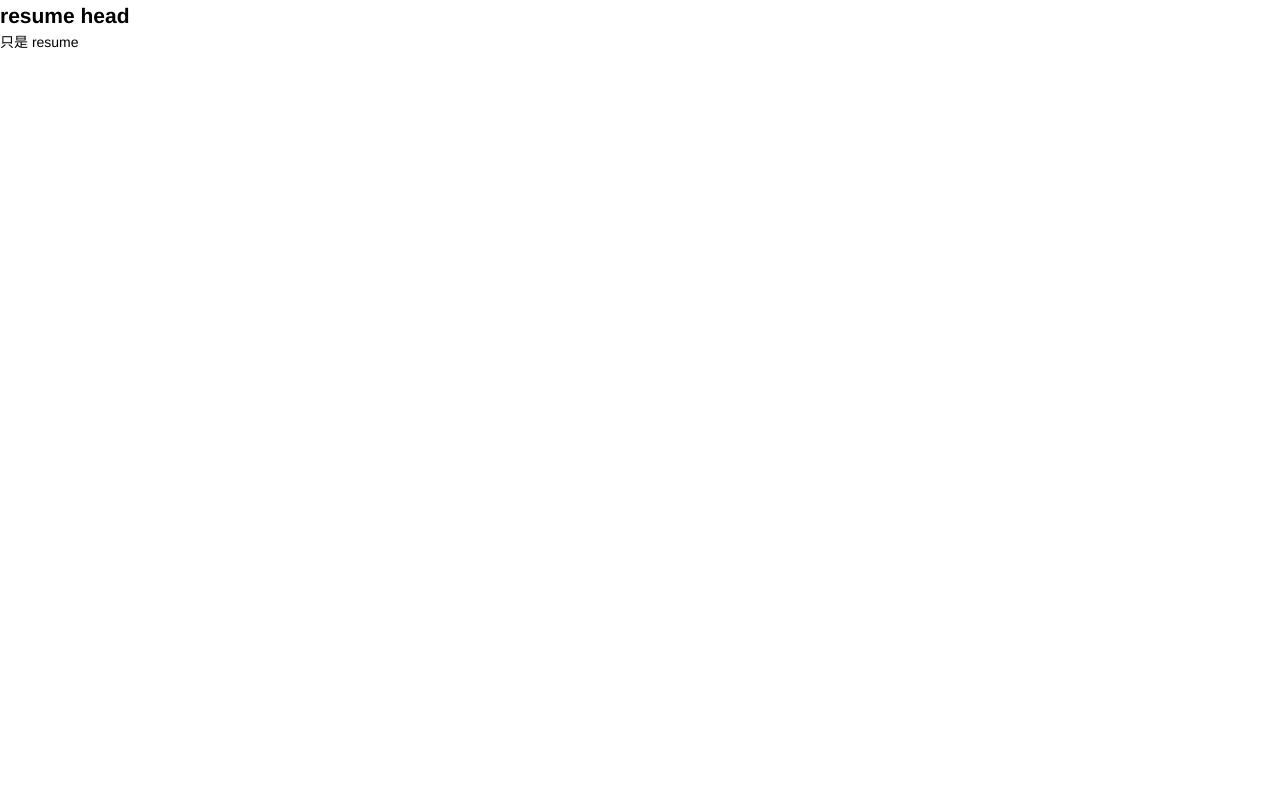
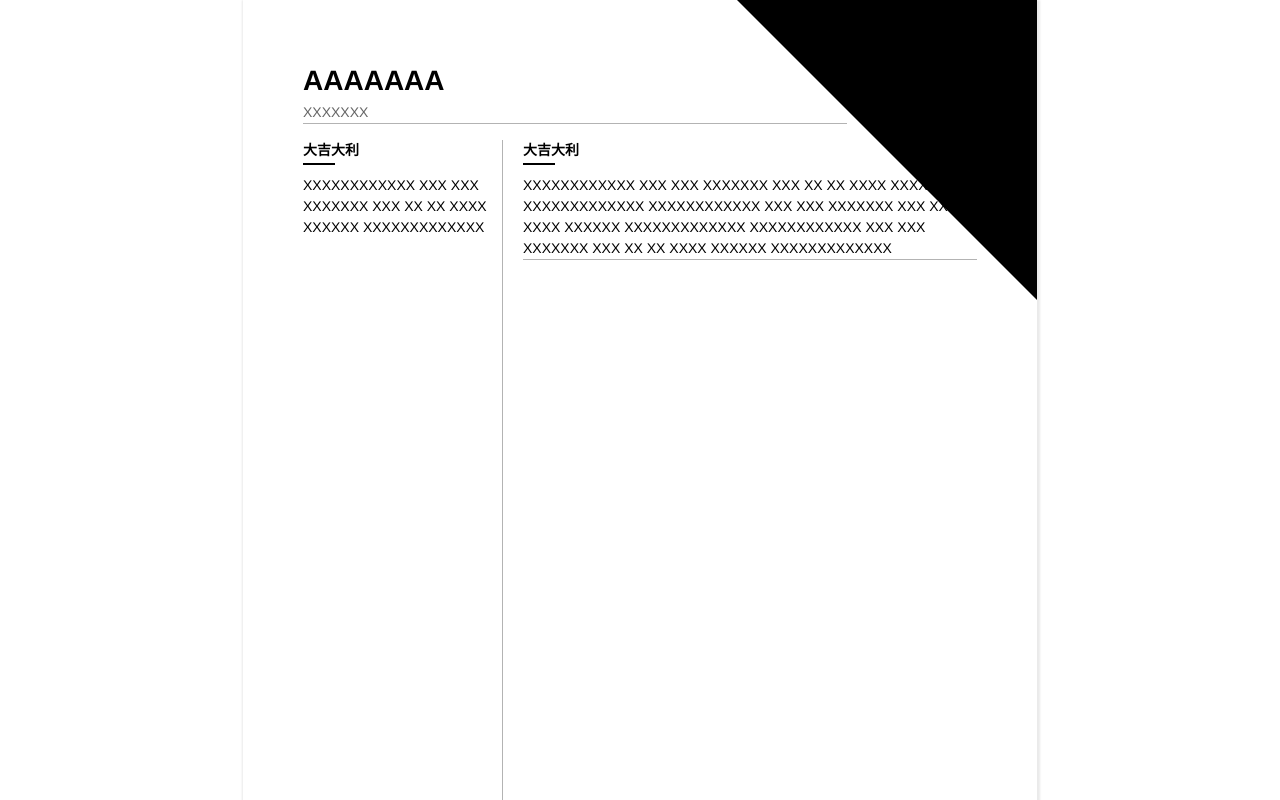
Before and after one commit to lennonover/resume, a website: page src/index.html in a window 1280 px wide. Shown: the top 800 px of the page. Drawn offline with nearby package versions, Linux system fonts and the light colour scheme; files that its build step writes are made by us from their sources.

Commit message:
:art: add ui

```diff
--- a/src/index.html
+++ b/src/index.html
@@ -15,16 +15,40 @@
         <link rel="stylesheet" href="/static/css/uan.css">
         <link rel="stylesheet" href="/static/css/main.css">
         <script src="/static/js/main.js"></script>
-    <title>resume</title>
+        <title>ABOUT</title>
     </head>
     <body>
-
-    <div id="main">
-      @@include('header.html', {
-        "title": "indexPage"
-      })
-
-      只是 resume
+        <div class="resume">
+            <div class="re-main">
+                <div class="re-main-title">
+                    <h1>AAAAAAA</h1>
+                    <span>XXXXXXX</span>
+                </div><!-- re-main-title 结束 -->
+                <div class="re-main-info">
+                    <section>
+                        <div class="item">
+                            <h4>大吉大利</h4>
                         </div>
+                        <p>
+                            XXXXXXXXXXXX XXX XXX XXXXXXX XXX XX XX XXXX XXXXXX XXXXXXXXXXXXX
+                        </p>
+                    </section>
+                </div><!-- re-main-info 结束 -->
+                <div class="re-main-cont">
+                    <section>
+                        <div class="item">
+                            <h4>大吉大利</h4>
+                        </div>
+                        <p>
+                            XXXXXXXXXXXX XXX XXX XXXXXXX XXX XX XX XXXX XXXXXX XXXXXXXXXXXXX
+                            XXXXXXXXXXXX XXX XXX XXXXXXX XXX XX XX XXXX XXXXXX XXXXXXXXXXXXX
+                            XXXXXXXXXXXX XXX XXX XXXXXXX XXX XX XX XXXX XXXXXX XXXXXXXXXXXXX
+                        </p>
+                    </section>
+                </div><!-- re-main-cont 结束 -->
+            </div><!-- re-main 结束 -->
+            <div class="re-rt"></div><!-- re-rt 结束 -->
+            <div class="re-lb"></div><!-- re-rt 结束 -->
+        </div><!-- resume 结束 -->
     </body>
 </html>
--- /dev/null
+++ b/src/static/styles/main.scss
@@ -0,0 +1,68 @@
+.resume {
+    width: 794px;
+    min-height: 1123px;
+    margin: 0 auto;
+    position: relative;
+    overflow: hidden;
+    box-shadow: 1px 2px 2px 2px #eaeaea;
+    .re-rt,.re-lb {
+        position: absolute;
+        width: 0;
+        height: 0;
+    }
+    .re-rt{
+        right: 0;
+        top: 0;
+        border-top: 300px solid #000;
+        border-left: 300px solid transparent;
+    }
+    .re-lb{
+        left: 0;
+        bottom: 0;
+        border-bottom: 200px solid #000;
+        border-right: 200px solid transparent;
+    }
+    .re-main {
+        position: absolute;
+        top: 60px;
+        right: 60px;
+        left: 60px;
+        bottom: 60px;
+    }
+    .re-main-title {
+        margin-right: 130px;
+        border-bottom: 1px solid #b3b3b3;
+        span {
+            color: #666;
+        }
+    }
+    .re-main-info {
+        position: absolute;
+        left: 0;
+        top: 80px;
+        bottom: 0;
+        width: 199px;
+        border-right: 1px solid #b3b3b3;
+    }
+    .item {
+        h4{
+            margin-bottom: 10px;
+        }
+        h4:after {
+            content: ' ';
+            display: block;
+            margin-top: 2px;
+            width: 30px;
+            border: 1px solid #000;
+        }
+    }
+    .re-main-cont {
+        position: absolute;
+        right: 0;
+        top: 80px;
+        left: 220px;
+        section {
+            border-bottom: 1px solid #b3b3b3;
+        }
+    }
+}
```
Lines whose indentation alone changed are shown as unchanged.
